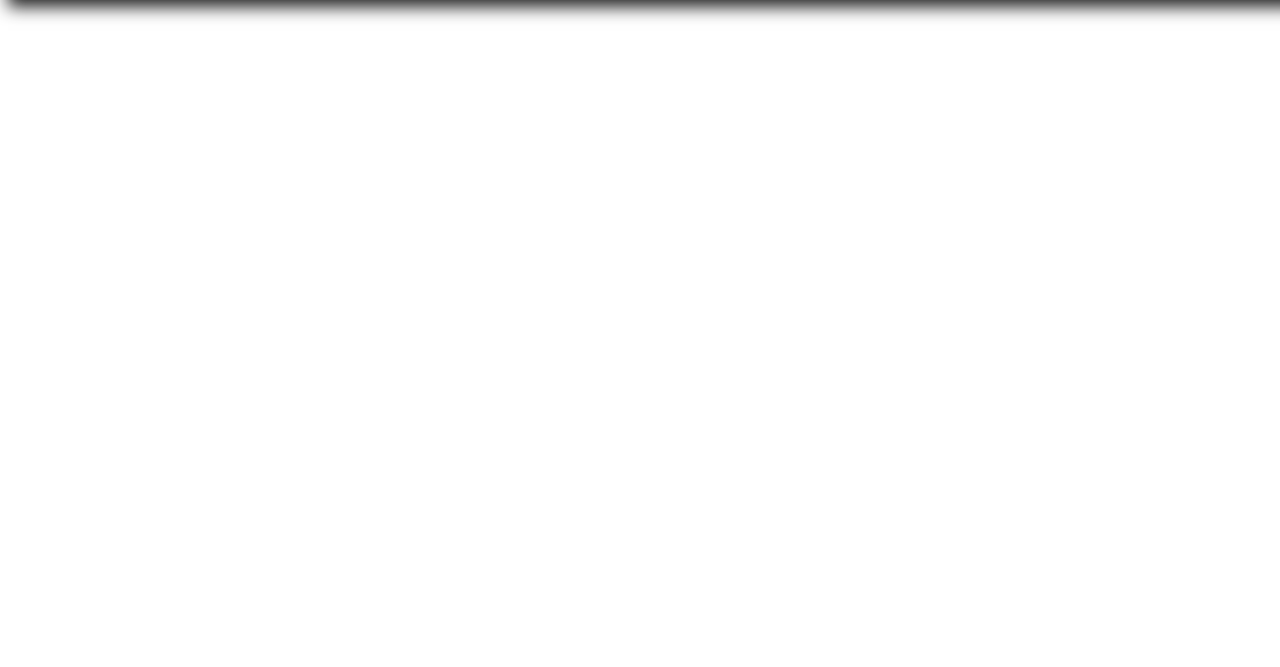
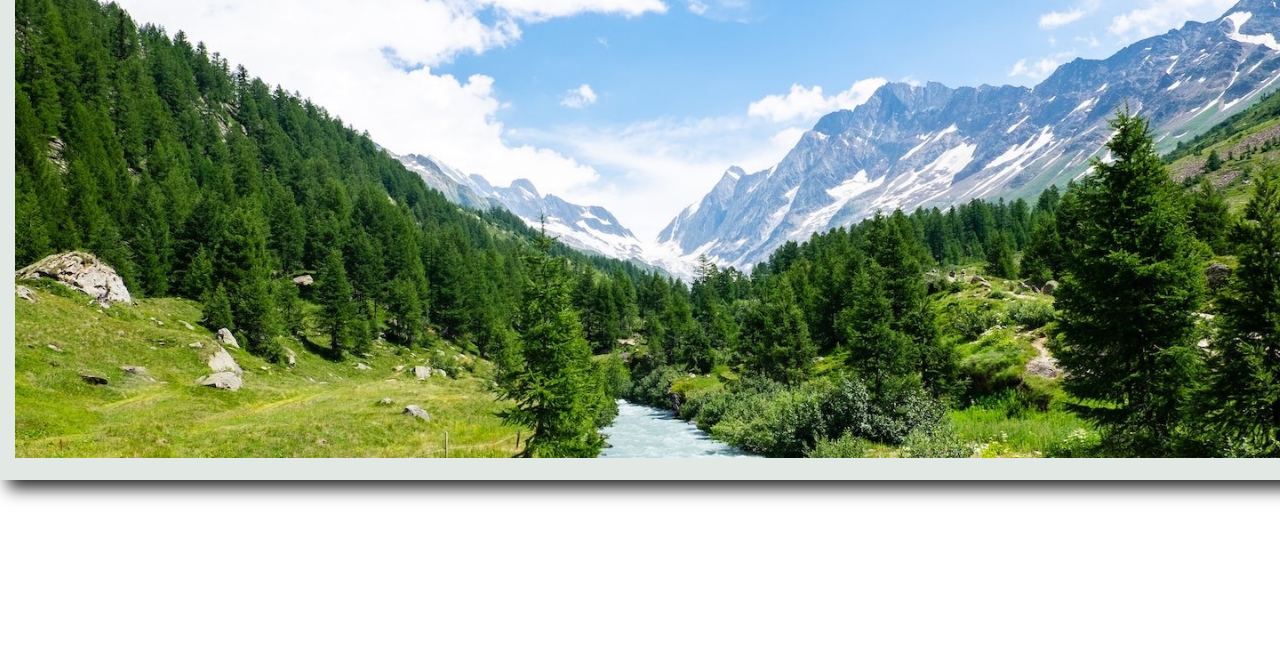
Before and after one commit to kiaraaa123/aether-resort, a plain HTML site: page accommodations.html in a window 1280 px wide. Shown: the part 133-800 px from the top of the page. Drawn offline with Linux system fonts and the light colour scheme; a web font is replaced by a local one.

Commit message:
Added image and font folders

```diff
--- a/accommodations.html
+++ b/accommodations.html
@@ -16,7 +16,7 @@
     <link rel="preconnect" href="https://fonts.googleapis.com">
     <link rel="preconnect" href="https://fonts.gstatic.com" crossorigin>
     <link href="https://fonts.googleapis.com/css2?family=Montserrat&family=Space+Mono&display=swap" rel="stylesheet">
-    <link rel="stylesheet" href="styless.css">
+    <link rel="stylesheet" href="styles.css">
 </head>
 
 <body>
```
Also changed, not shown: contact.html (+1 -1 lines), index.html (+1 -1 lines), fonts/blackmango-regular-webfont.woff (added), fonts/blackmango-regular-webfont.woff2 (added), fonts/blackmango-regular.ttf (added), images/snowy-chalet.jpg (added), images/swiss-chalet.jpg (added), images/swiss-peak.jpg (added), images/swiss-sunset.jpg (added), images/swiss-valley.jpg (added), styles.css (renamed from styless.css), 2 other files.
